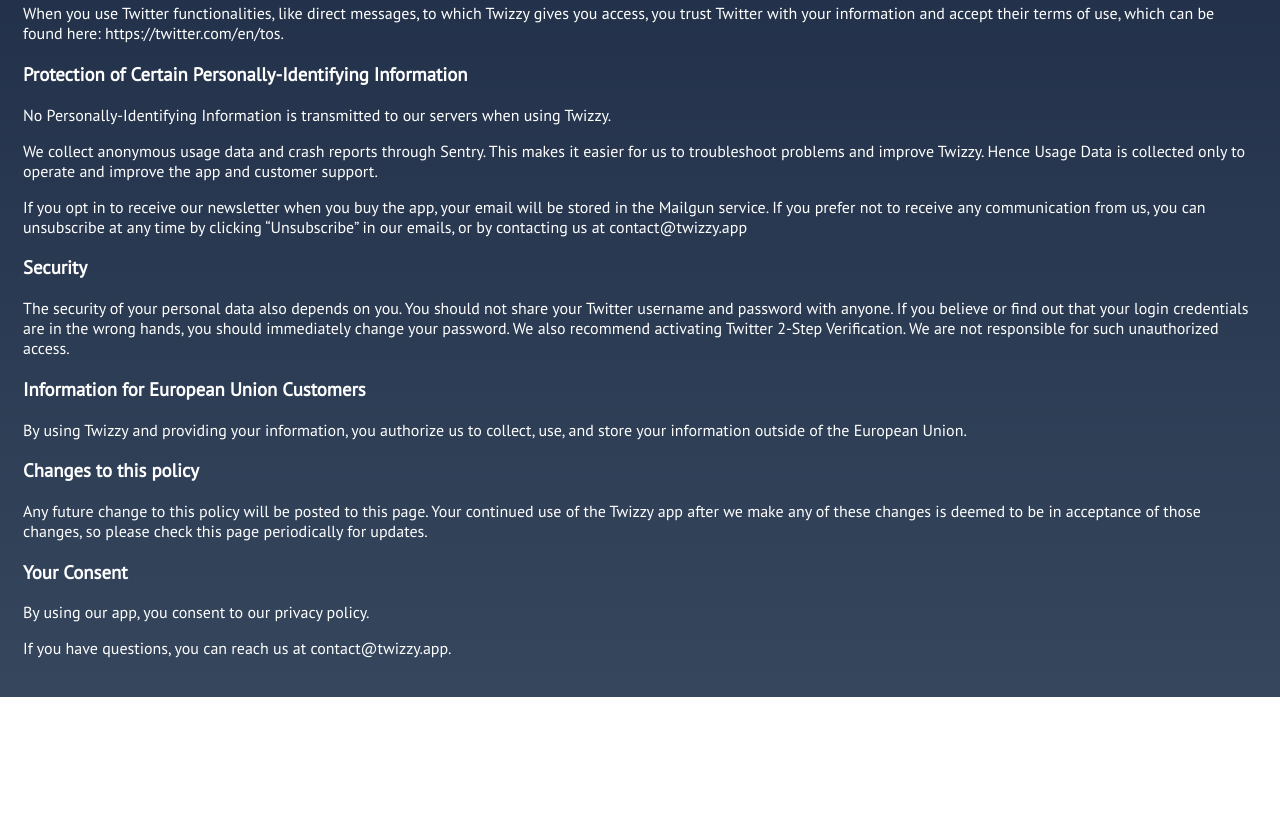
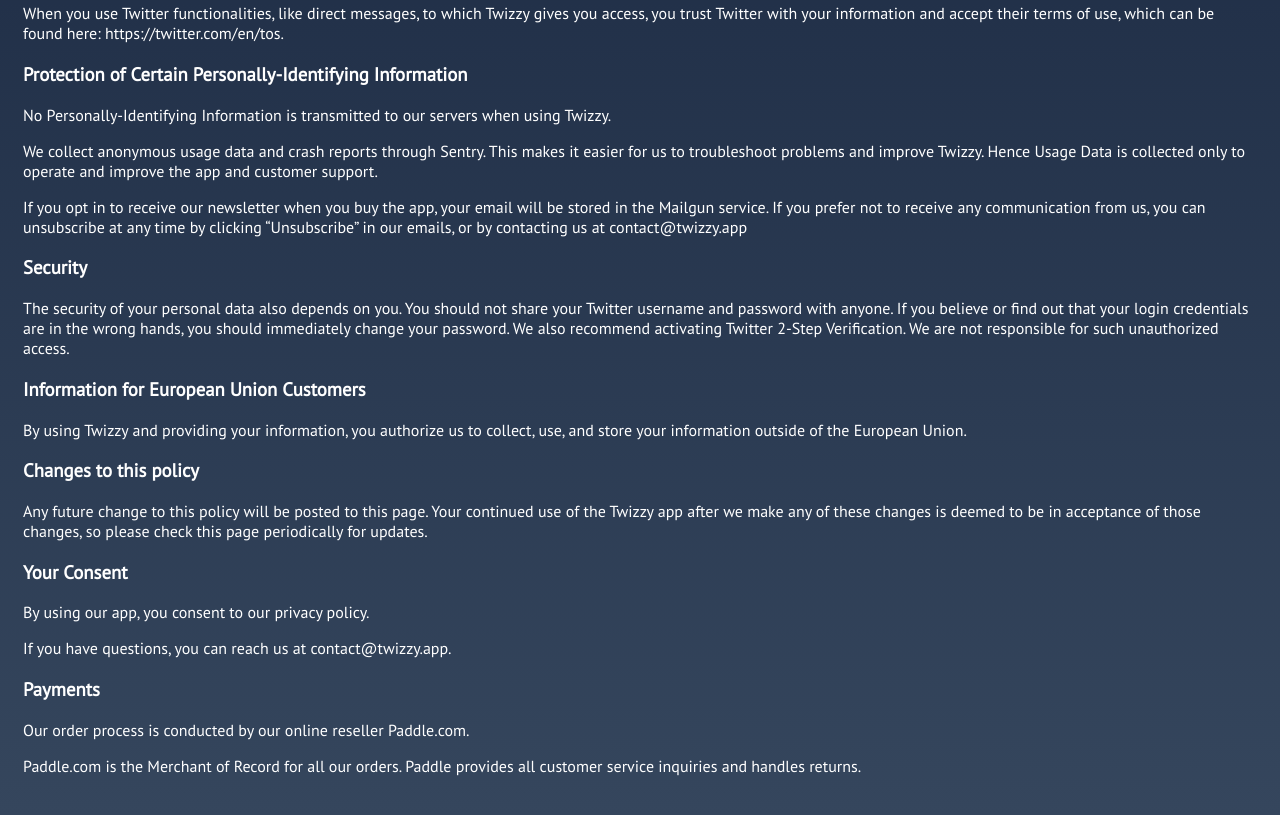
Before and after one commit to grasshousedev/LandingPage, a website: page public/privacy.html in a window 1280 px wide. Shown: the part 385-1200 px from the top of the page. Before the commit the page ends 1082 px from the top, so only its background shows below. Drawn offline with Linux system fonts and the light colour scheme.

Commit message:
add info about Paddle

```diff
--- a/public/privacy.html
+++ b/public/privacy.html
@@ -103,5 +103,14 @@
 
       <p>If you have questions, you can reach us at contact@twizzy.app.</p>
     </div>
+
+    <div>
+      <h3>Payments</h3>
+      <p>Our order process is conducted by our online reseller Paddle.com.</p>
+      <p>
+        Paddle.com is the Merchant of Record for all our orders. Paddle provides all customer service
+        inquiries and handles returns.
+      </p>
+    </div>
   </body>
 </html>
```
